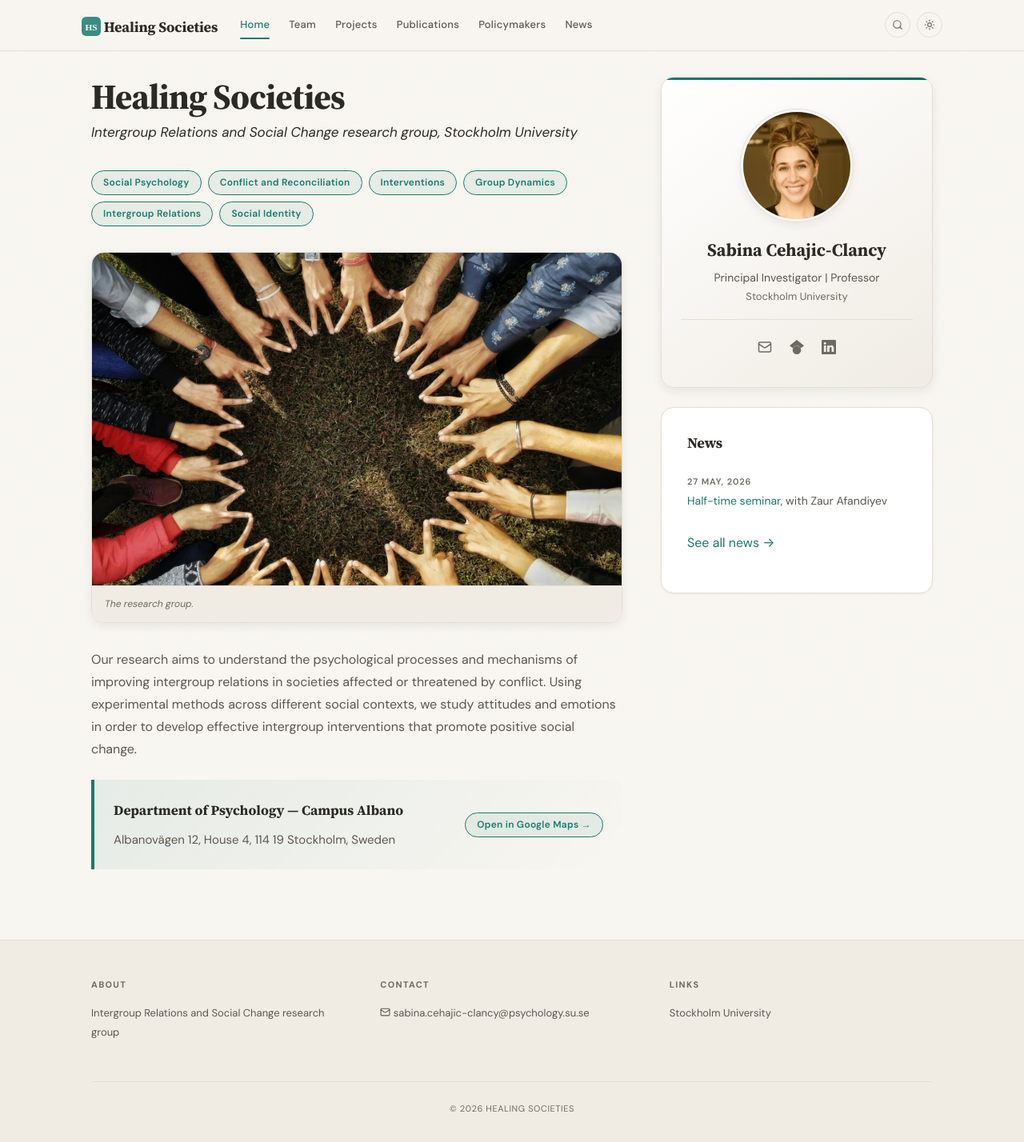
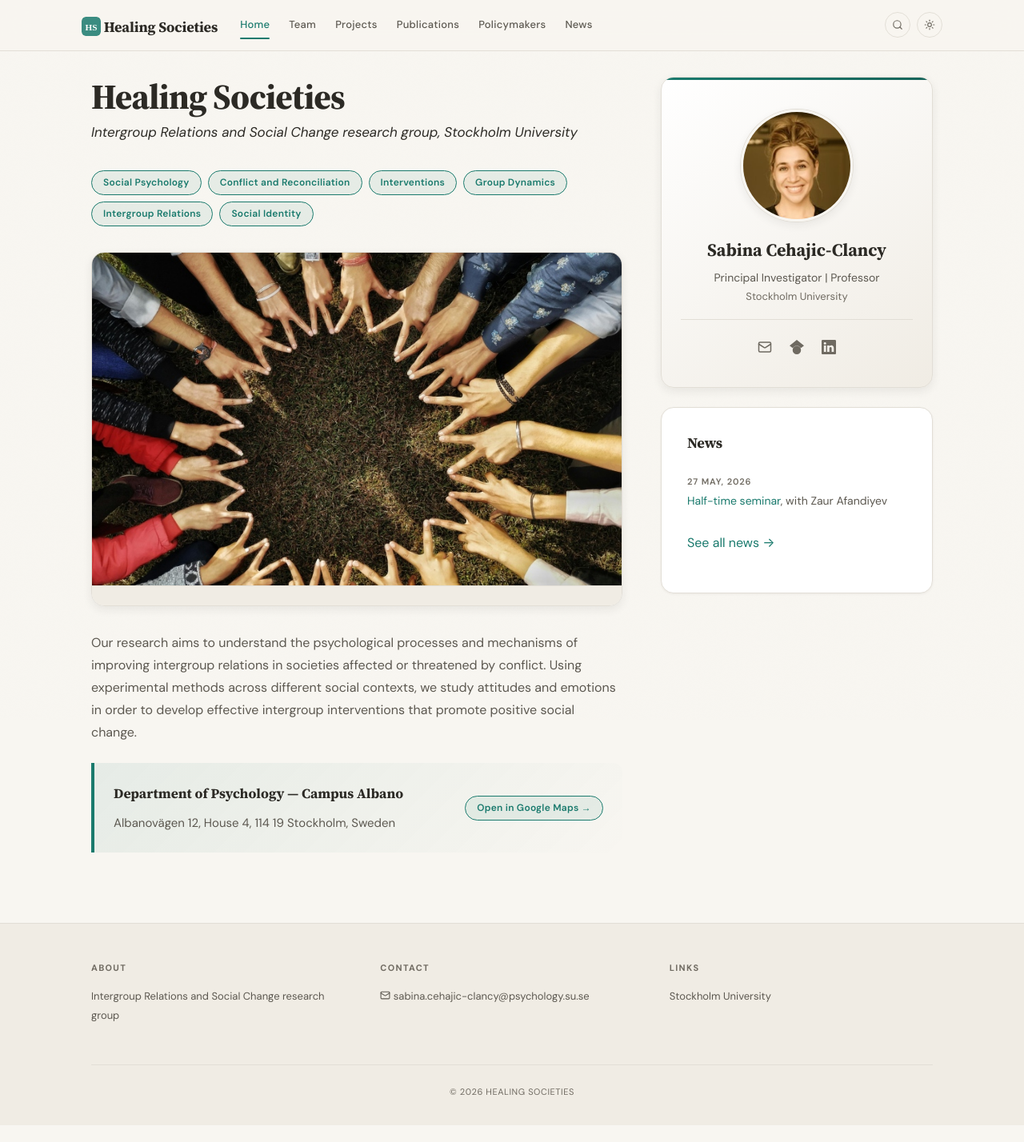
Before and after one commit to yuricipriano02/healingsocieties, a Jekyll site: the page built from _pages/home.md, in a window 1280 px wide. Shown: the whole page at 80% size. Built offline with Jekyll 4.4.1, drawn with Linux system fonts in a browser that asks for light colours; after the commit the page ends 1407 px from its top, so only the background shows below that.

Commit message:
Remove banner caption from home page
Removed the caption from the banner image.

```diff
--- a/_pages/home.md
+++ b/_pages/home.md
@@ -20,7 +20,7 @@ permalink: /
 <!-- Banner image with caption; place the image in images/ -->
 <div class="banner-frame" markdown="0">
 <img src="{{ '/images/banner/banner.webp' | relative_url }}" alt="Describe the image" width="1400" height="449" loading="lazy">
-<div class="banner-caption">The research group.</div>
+<div class="banner-caption"></div>
 </div>
 
 Our research aims to understand the psychological processes and mechanisms of improving intergroup relations in societies affected or threatened by conflict. Using experimental methods across different social contexts, we study attitudes and emotions in order to develop effective intergroup interventions that promote positive social change.
```
